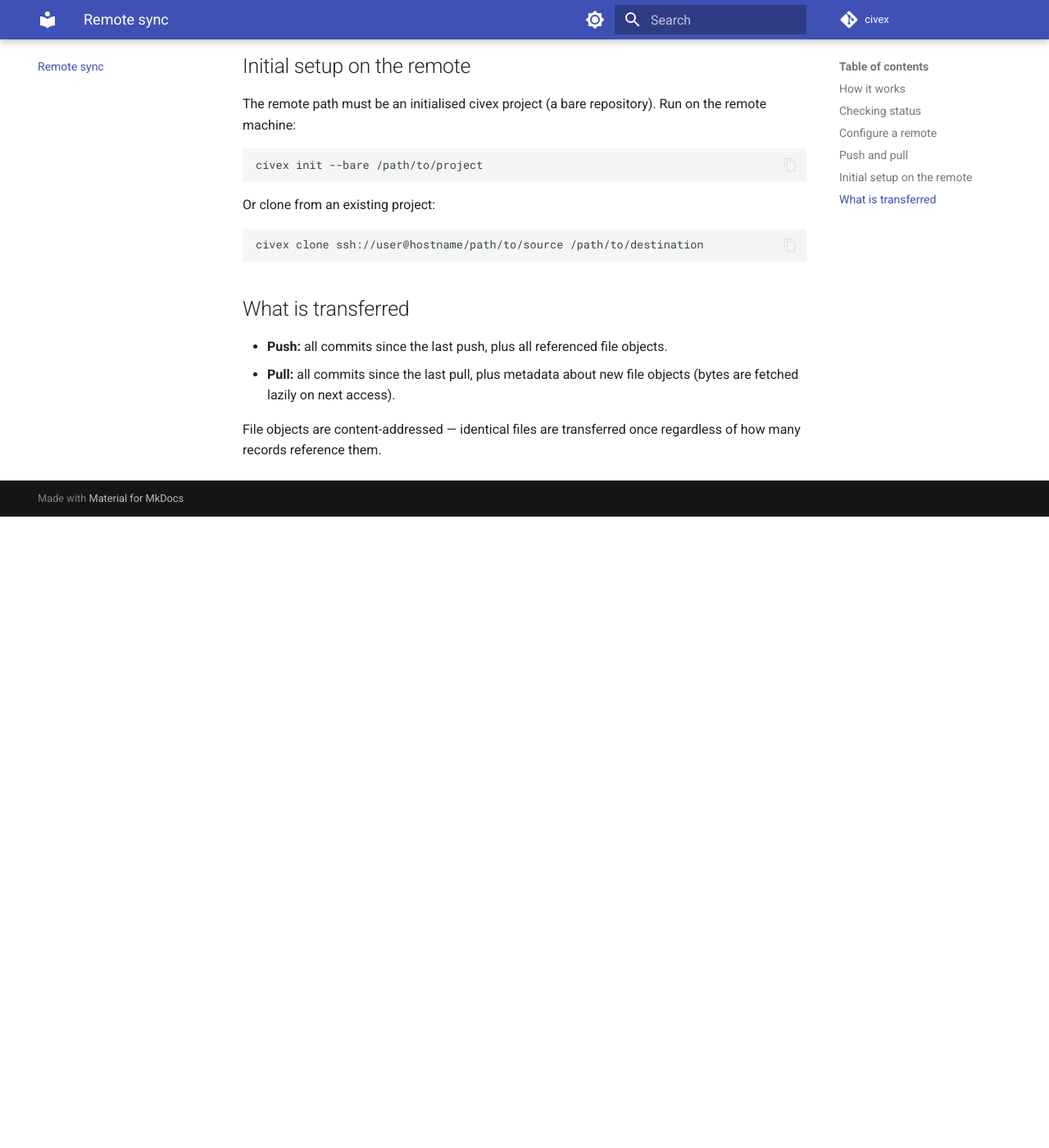
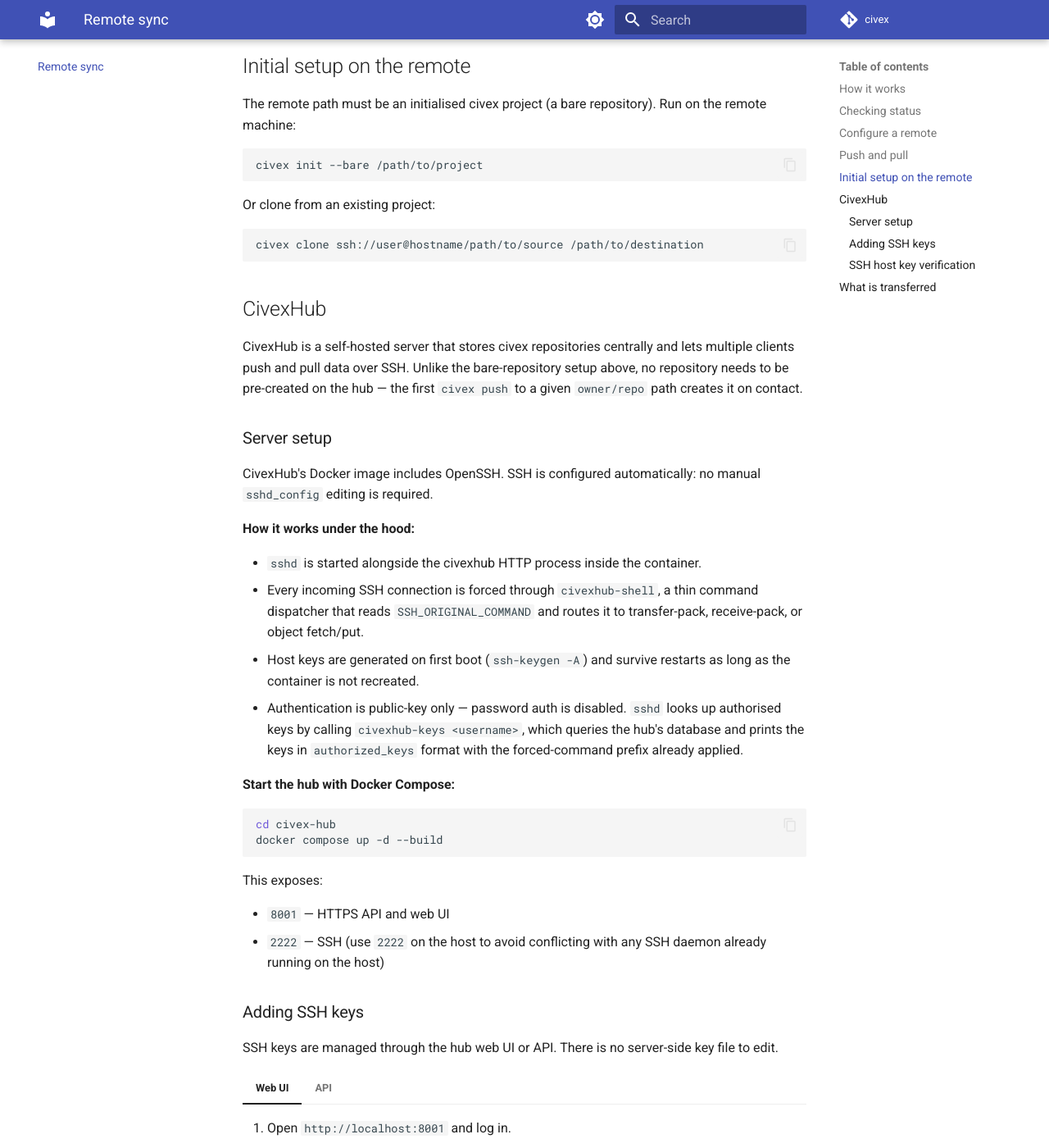
Before and after one commit to sullivan-james/civex-service, an MkDocs documentation site: the page built from docs/guides/remote-sync.md, in a window 1280 px wide and 1400 px high, scrolled down 1327 px. Shown: the whole window at 82% size. Built offline with MkDocs 1.6.1 and Material for MkDocs 9.7.7, drawn with Linux system fonts in a browser that asks for light colours; comment, search, counter and statistics services are not loaded; before the commit the page ends 1957 px from its top, so only the background shows below that; some of the changed text lies outside the part shown.

Commit message:
Migrate README-only content into docs/ (CIVEX-210)
Four bodies of content existed only in README.md and would have been
destroyed once B5 slims it down. Move them into docs/ before that happens:

- New guides/logging-and-telemetry.md: logging config, the error response
  envelope, and opt-in Sentry telemetry.
- New guides/postgresql.md: automatic Docker setup, manual setup, and the
  index benchmark, paired with the existing `civex db` command group.
- New contributing/architecture.md: source material for E8, which owns
  integrating it into the contributing nav.
- CivexHub SSH setup (server setup, key upload, host-key verification)
  folded into guides/remote-sync.md.
- The server security model folded into guides/server-and-web-ui.md.

Both new guides are added to mkdocs.yml nav; the architecture page is left
out of nav for E8 to place, matching the existing unlisted
contributing/publishing-docs.md.

Co-Authored-By: Claude Sonnet 5 <noreply@anthropic.com>

````diff
--- a/docs/guides/remote-sync.md
+++ b/docs/guides/remote-sync.md
@@ -61,6 +61,73 @@ Or clone from an existing project:
 civex clone ssh://user@hostname/path/to/source /path/to/destination
 ```
 
+## CivexHub
+
+CivexHub is a self-hosted server that stores civex repositories centrally and lets multiple clients push and pull data over SSH. Unlike the bare-repository setup above, no repository needs to be pre-created on the hub — the first `civex push` to a given `owner/repo` path creates it on contact.
+
+### Server setup
+
+CivexHub's Docker image includes OpenSSH. SSH is configured automatically: no manual `sshd_config` editing is required.
+
+**How it works under the hood:**
+
+- `sshd` is started alongside the civexhub HTTP process inside the container.
+- Every incoming SSH connection is forced through `civexhub-shell`, a thin command dispatcher that reads `SSH_ORIGINAL_COMMAND` and routes it to transfer-pack, receive-pack, or object fetch/put.
+- Host keys are generated on first boot (`ssh-keygen -A`) and survive restarts as long as the container is not recreated.
+- Authentication is public-key only — password auth is disabled. `sshd` looks up authorised keys by calling `civexhub-keys <username>`, which queries the hub's database and prints the keys in `authorized_keys` format with the forced-command prefix already applied.
+
+**Start the hub with Docker Compose:**
+
+```bash
+cd civex-hub
+docker compose up -d --build
+```
+
+This exposes:
+
+- `8001` — HTTPS API and web UI
+- `2222` — SSH (use `2222` on the host to avoid conflicting with any SSH daemon already running on the host)
+
+### Adding SSH keys
+
+SSH keys are managed through the hub web UI or API. There is no server-side key file to edit.
+
+=== "Web UI"
+
+    1. Open `http://localhost:8001` and log in.
+    2. Go to **Settings → SSH keys**.
+    3. Paste your public key (`~/.ssh/id_ed25519.pub` or similar) and give it a title.
+    4. Click **Add key**.
+
+=== "API"
+
+    ```bash
+    # 1. Get a token
+    TOKEN=$(curl -s -X POST http://localhost:8001/api/v1/auth/token \
+      -H "Content-Type: application/json" \
+      -d '{"username":"alice","password":"secret"}' | python3 -c "import sys,json; print(json.load(sys.stdin)['access_token'])")
+
+    # 2. Upload your public key
+    curl -s -X POST http://localhost:8001/api/v1/settings/ssh-keys \
+      -H "Authorization: Bearer $TOKEN" \
+      -H "Content-Type: application/json" \
+      -d "{\"title\":\"my-laptop\",\"public_key\":\"$(cat ~/.ssh/id_ed25519.pub)\"}"
+    ```
+
+Keys can be listed and deleted via the same UI or via `GET`/`DELETE /api/v1/settings/ssh-keys`.
+
+### SSH host key verification
+
+The first time you push to a hub over SSH, your SSH client will ask you to verify the host key:
+
+```
+The authenticity of host '[localhost]:2222 ([127.0.0.1]:2222)' can't be established.
+ED25519 key fingerprint is SHA256:...
+Are you sure you want to continue connecting (yes/no/[fingerprint])?
+```
+
+Type `yes` to add it to `~/.ssh/known_hosts`. Subsequent pushes and pulls will connect silently. In CI or scripting contexts, add `StrictHostKeyChecking=no` in `~/.ssh/config` for the hub host.
+
 ## What is transferred
 
 - **Push:** all commits since the last push, plus all referenced file objects.
--- a/mkdocs.yml
+++ b/mkdocs.yml
@@ -62,4 +62,6 @@ nav:
   - Writing custom plugins: writing-custom-plugins.md
   - Server & UI: guides/server-and-web-ui.md
   - Remote sync: guides/remote-sync.md
+  - Logging & telemetry: guides/logging-and-telemetry.md
+  - PostgreSQL: guides/postgresql.md
   - CLI reference: cli-reference.md
````
Also changed, not shown: docs/contributing/architecture.md (added, +28 -0 lines), docs/guides/logging-and-telemetry.md (added, +67 -0 lines), docs/guides/postgresql.md (added, +64 -0 lines), docs/guides/server-and-web-ui.md (+15 -0 lines).
